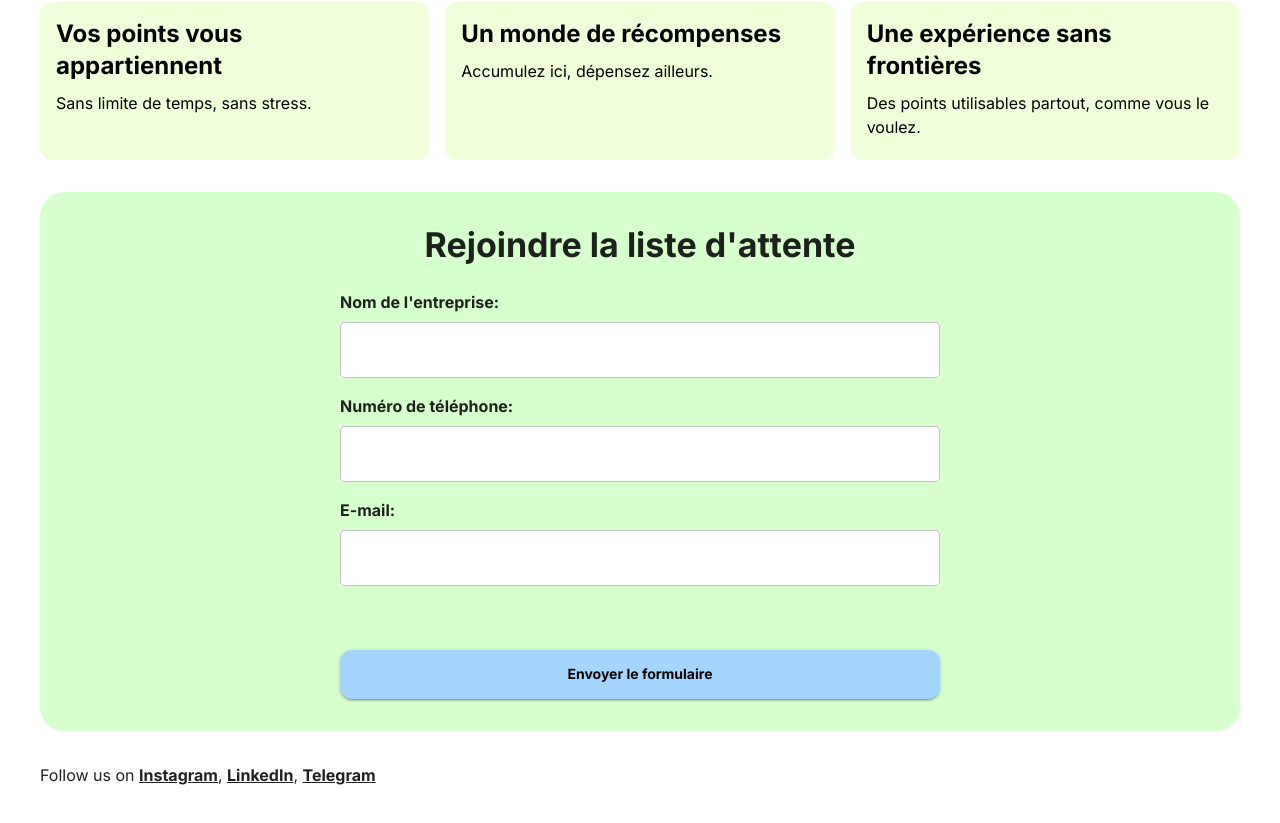
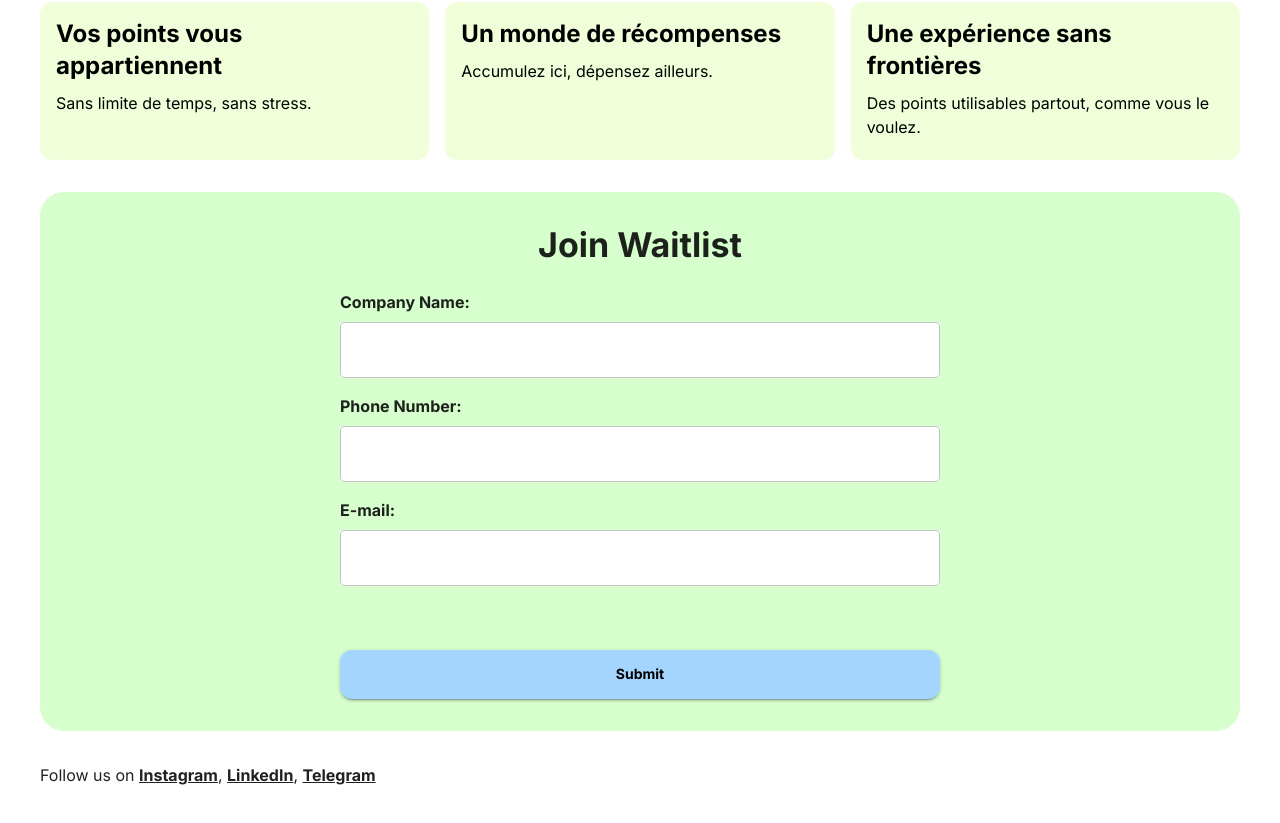
Before and after one commit to edvin3i/loyelto, a React (Vite) app in the folder srcs/frontend/webapp/loyelto-web/: page / in a window 1280 px wide. Shown: the part 1251-2074 px from the top of the page. Built offline with nearby package versions, Linux system fonts and the light colour scheme; a web font is replaced by a local one.

Commit message:
added switching languages for slogans and for waitlist form

```diff
--- a/srcs/frontend/webapp/loyelto-web/src/i18n.ts
+++ b/srcs/frontend/webapp/loyelto-web/src/i18n.ts
@@ -1,6 +1,8 @@
 import i18n from 'i18next';
 import { initReactI18next } from 'react-i18next';
 import LanguageDetector from 'i18next-browser-languagedetector';
+import { businessSlogans_en, businessSlogans_fr } from './landing/slogans';
+
 
 const resources = {
   en: {
@@ -8,8 +10,13 @@ const resources = {
       mainHeading: 'Loyalty Points Without Limits',
       joinLoyeltoButton: 'Join LoyelTo',
       businessSloganTitle: 'For BUSINESSES',
+      businessSlogans: {businessSlogans_en},
       consumerSloganTitle: 'For CUSTOMERS',
-      // Add more keys here
+      waitListFormHeading: 'Join Waitlist',
+      waitListFormCompany: 'Company Name',
+      waitListFormPhone: 'Phone Number',
+      waitListFormEmail: 'E-mail',
+      waitListFormButton: 'Submit'
     },
   },
   fr: {
@@ -17,7 +24,13 @@ const resources = {
       mainHeading: 'La Fidélité Nouvelle Génération',
       joinLoyeltoButton: 'Rejoindre LoyelTo',
       businessSloganTitle: 'Pour les ENTREPRISES',
+      businessSlogans: {businessSlogans_fr},
       consumerSloganTitle: 'Pour les CLIENTS',
+      waitListFormHeading: "Rejoindre la liste d'attente",
+      waitListFormCompany: "Nom de l'entreprise",
+      waitListFormPhone: 'Numéro de téléphone',
+      waitListFormEmail: 'E-mail',
+      waitListFormButton: 'Envoyer le formulaire'
       // Add more keys here
     },
   },
--- a/srcs/frontend/webapp/loyelto-web/src/landing/LandingPage.tsx
+++ b/srcs/frontend/webapp/loyelto-web/src/landing/LandingPage.tsx
@@ -6,7 +6,7 @@ import { useTheme, Theme } from '@mui/material/styles'
 import LoyelToBar from './LoyelToBar';
 import MainSection from './MainSection';
 import SlogansSection from './SlogansSection';
-import { businessSlogans, consumerSlogans } from "./slogans";
+import { businessSlogans_fr, businessSlogans_en, consumerSlogans_en, consumerSlogans_fr } from "./slogans";
 import WaitlistForm from './WaitlistForm';
 import SocialLinks from './SocialLinks';
 import { useTranslation } from 'react-i18next'
@@ -15,7 +15,9 @@ import { useTranslation } from 'react-i18next'
 
 export default function LandingPage() {
     const theme = useTheme<Theme>();
-    const { t } = useTranslation();
+    const { t, i18n } = useTranslation();
+    const businessSlogans = i18n.language === 'en' ? businessSlogans_en : businessSlogans_fr;
+    const consumerSlogans = i18n.language === 'en' ? consumerSlogans_en : consumerSlogans_fr;
 
     return (
         <div>
--- a/srcs/frontend/webapp/loyelto-web/src/landing/WaitlistForm.tsx
+++ b/srcs/frontend/webapp/loyelto-web/src/landing/WaitlistForm.tsx
@@ -2,8 +2,7 @@ import { Box, Typography, TextField, Button, Snackbar, Alert } from "@mui/materi
 import { useState } from "react";
 import emailjs from '@emailjs/browser';
 import { useTheme, Theme } from '@mui/material/styles'
-
-// You'll need to install EmailJS: npm install @emailjs/browser
+import { useTranslation } from 'react-i18next'
 
 export default function WaitlistForm() {
   const theme = useTheme<Theme>();
@@ -12,6 +11,7 @@ export default function WaitlistForm() {
     phone: "",
     email: ""
   });
+  const {t} = useTranslation();
 
   const [snackbar, setSnackbar] = useState({
     open: false,
@@ -86,7 +86,7 @@ export default function WaitlistForm() {
       }}
     >
       <Typography variant="h4" gutterBottom sx={{fontWeight: 'bold'}}>
-        Rejoindre la liste d'attente
+        {t('waitListFormHeading')}
       </Typography>
 
       <Box
@@ -100,7 +100,7 @@ export default function WaitlistForm() {
       >
         <Box sx={{ mb: 2, textAlign: "left" }}>
           <Typography variant="body1" sx={{ mb: 1, fontWeight: 'bold' }}>
-            Nom de l'entreprise:
+            {t('waitListFormCompany')}:
           </Typography>
           <TextField
             fullWidth
@@ -114,7 +114,7 @@ export default function WaitlistForm() {
 
         <Box sx={{ mb: 2, textAlign: "left" }}>
           <Typography variant="body1" sx={{ mb: 1, fontWeight: 'bold' }}>
-            Numéro de téléphone:
+            {t('waitListFormPhone')}:
           </Typography>
           <TextField
             fullWidth
@@ -128,7 +128,7 @@ export default function WaitlistForm() {
 
         <Box sx={{ mb: 3, textAlign: "left" }}>
           <Typography variant="body1" sx={{ mb: 1, fontWeight: 'bold' }}>
-            E-mail:
+            {t('waitListFormEmail')}:
           </Typography>
           <TextField
             fullWidth
@@ -157,7 +157,7 @@ export default function WaitlistForm() {
             }
           }}
         >
-          Envoyer le formulaire
+          {t('waitListFormButton')}
         </Button>
       </Box>
 
--- a/srcs/frontend/webapp/loyelto-web/src/landing/slogans.ts
+++ b/srcs/frontend/webapp/loyelto-web/src/landing/slogans.ts
@@ -3,7 +3,7 @@ interface Slogan {
     comment: string;
 }
 
-const businessSlogans: Slogan[] = [
+const businessSlogans_fr: Slogan[] = [
 
     {
         slogan: "Un programme, un clic, un impact",
@@ -20,7 +20,24 @@ const businessSlogans: Slogan[] = [
     },
 ];
 
-const consumerSlogans: Slogan[] = [
+const businessSlogans_en: Slogan[] = [
+
+    {
+        slogan: "Effortless Loyalty Management — Simple Setup, Powerful Results",
+        comment: "Launch your loyalty program quickly, manage effortlessly, see immediate results.",
+    },
+    {
+        slogan: "Get Discovered by New Customers via Cross-Brand Rewards",
+        comment: "Attract new users from partner brands with shared loyalty points.",
+    },
+    {
+        slogan: "Launch Your Loyalty Program in Minutes",
+        comment: "Set up once — start rewarding customers right away."
+
+    },
+];
+
+const consumerSlogans_fr: Slogan[] = [
     {
         slogan: "Vos points vous appartiennent",
         comment: "Sans limite de temps, sans stress.",
@@ -35,4 +52,19 @@ const consumerSlogans: Slogan[] = [
     },
 ];
 
-export {businessSlogans, consumerSlogans}
+const consumerSlogans_en: Slogan[] = [
+    {
+        slogan: "No Expiry. No Hassle. Just Rewards.",
+        comment: "Your points never expire. Use them whenever and wherever it suits you.",
+    },
+    {
+        slogan: "More Ways to Earn. More Places to Use.",
+        comment: "Earn points at your local cafe—spend them at a salon, store, or anywhere you want.",
+    },
+    {
+        slogan: "No Borders. No Strings Attached.",
+        comment: "Use your points wherever you want — no limits, no small print.",
+    },
+];
+
+export {businessSlogans_fr, businessSlogans_en, consumerSlogans_fr, consumerSlogans_en}
```
